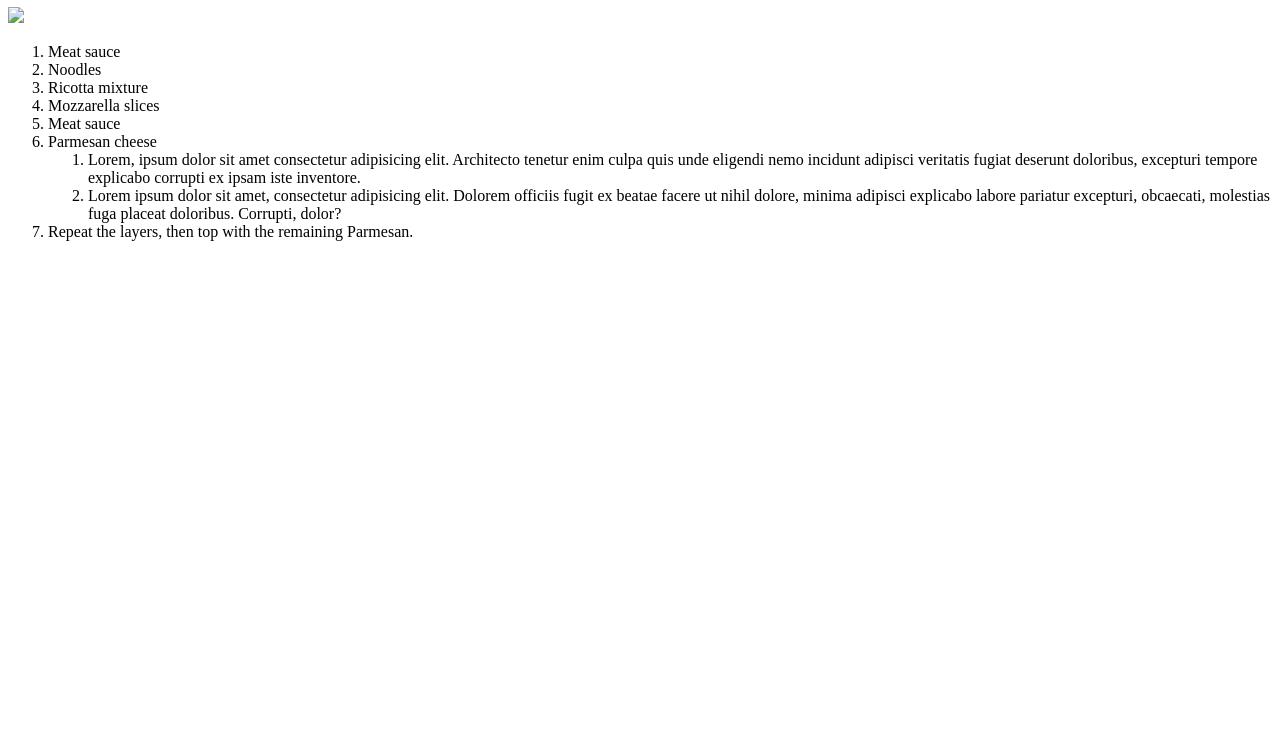
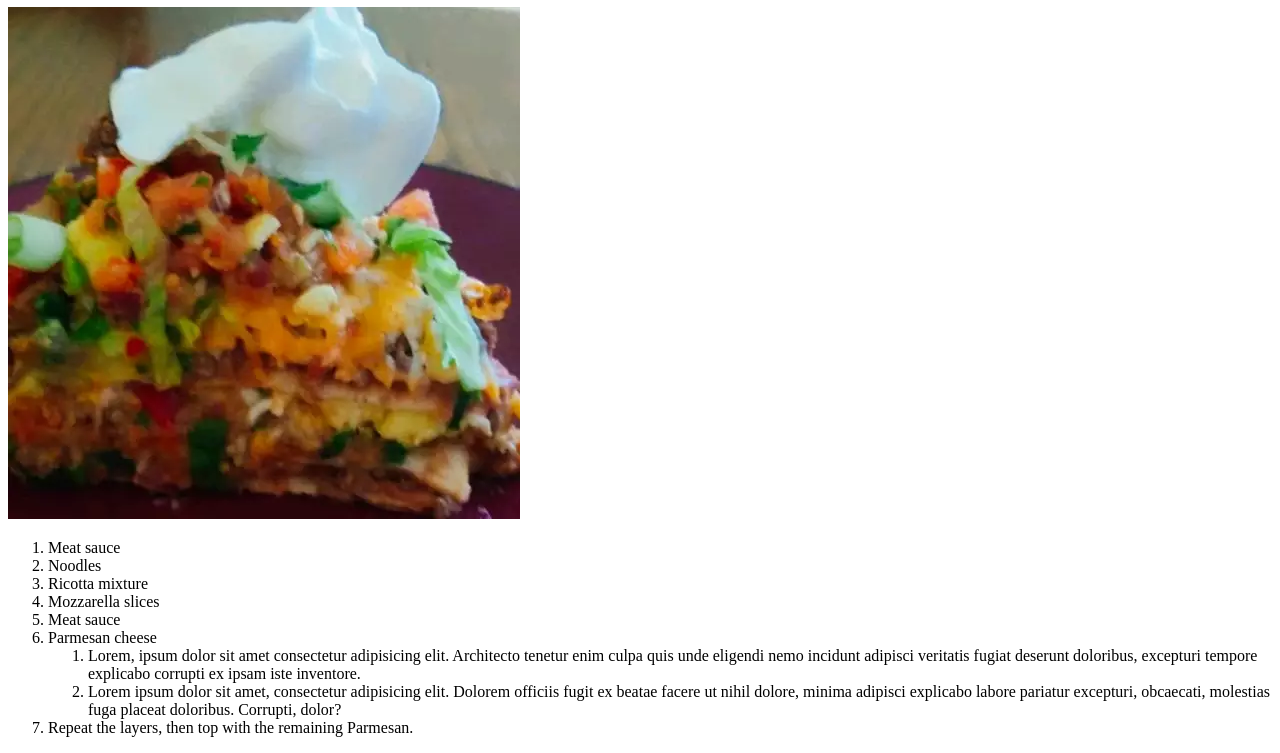
Before and after one commit to Jet-Joy/od-rec, a plain HTML site: page recipes/mexican-pizza.html in a window 1280 px wide. Shown: the part 73-826 px from the top of the page. Before the commit the page ends 800 px from the top, so only its background shows below. Drawn offline with Linux system fonts and the light colour scheme; files whose address does not match are found by name.

Commit message:
im a sigma

```diff
--- a/recipes/mexican-pizza.html
+++ b/recipes/mexican-pizza.html
@@ -7,7 +7,7 @@
 </head>
 <body>
     <h1>mexican pizzza</h1>
-    <img src="./images/mexican-pizza">
+    <img src="/home/jetjoy/repos/od-rec/images/mexican-pizza.png">
     <ol>
         <li>Meat sauce
         </li>
```
Also changed, not shown: recipes/lasagna.html (+1 -1 lines).
